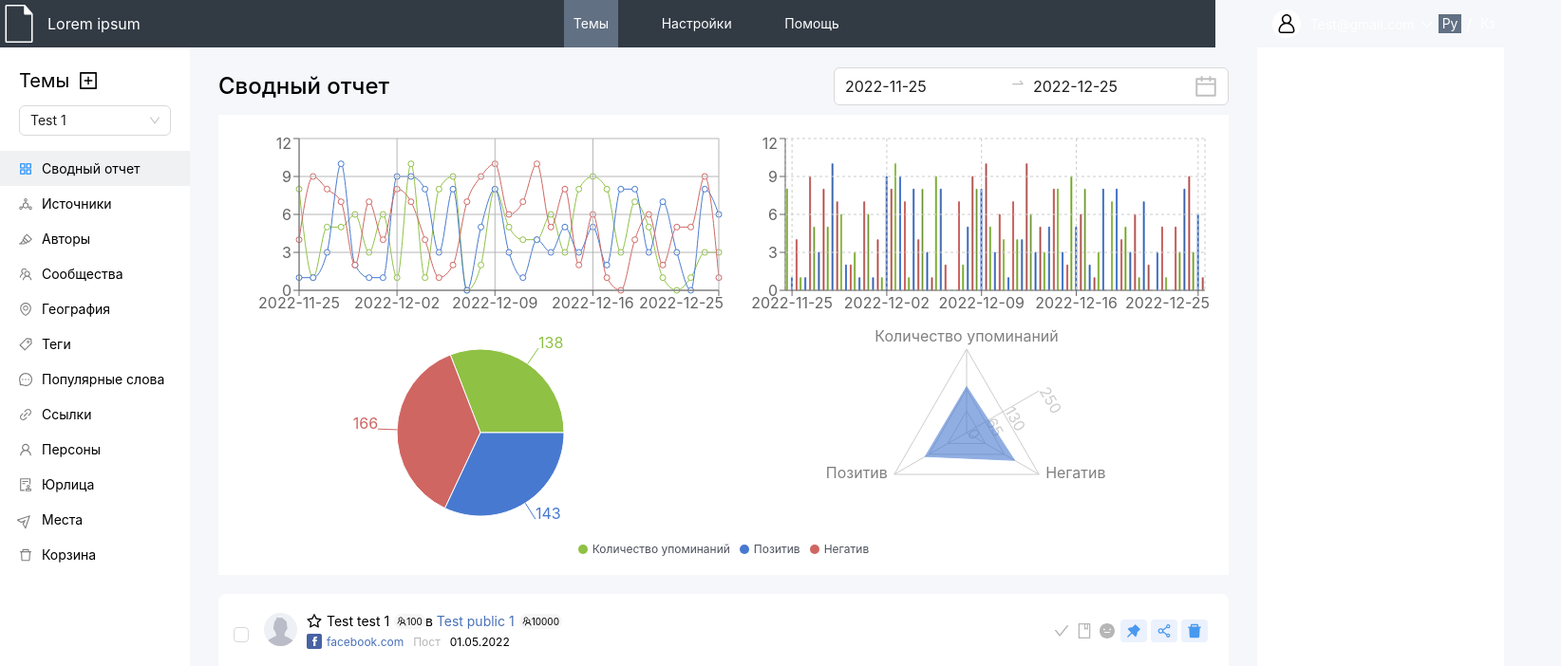
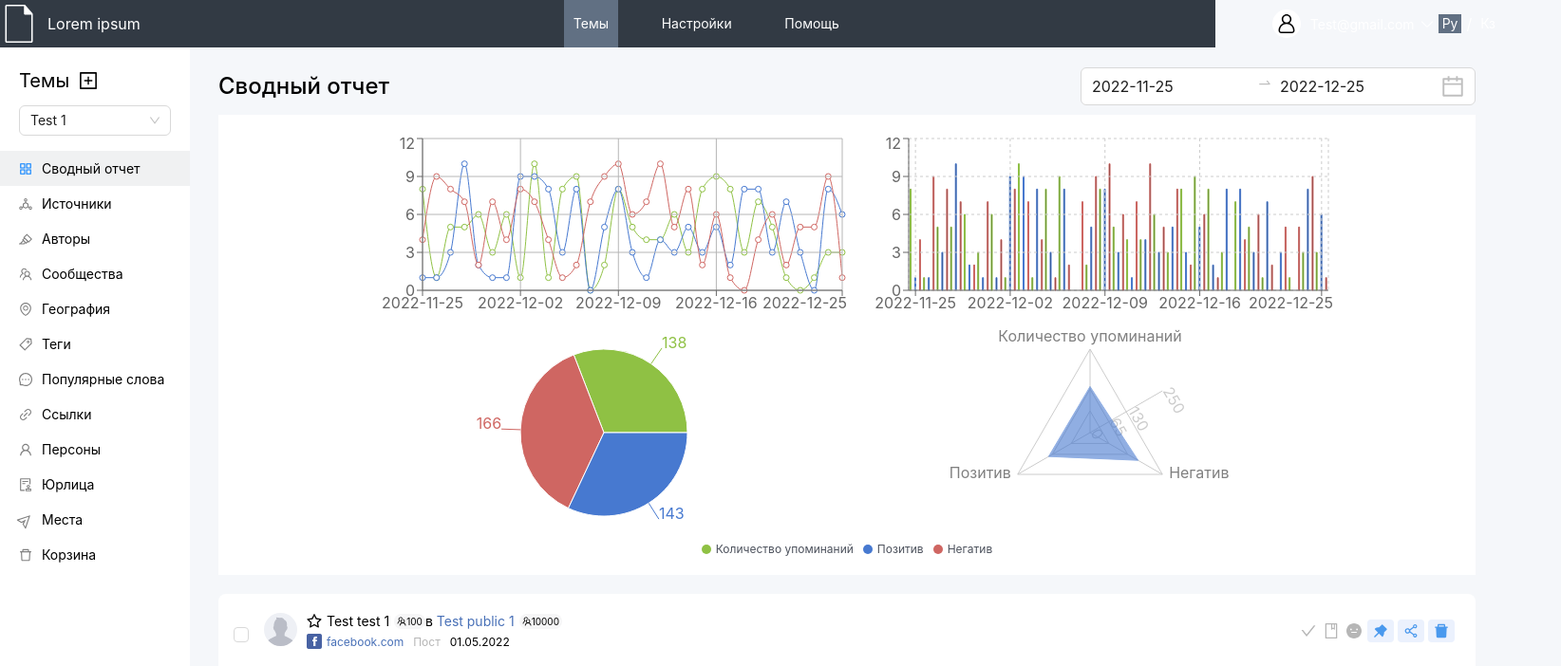
Before and after one commit to KixtyTakodachi/SideProject, a React (Create React App) app: page /theme in a window 1280 px wide. Shown: the top 702 px of the page at 95% size, 1644 px wide, since content can reach past the window. Built offline with nearby package versions, Linux system fonts and the light colour scheme; the HTML template or start-up script is replaced by a standard one.

Commit message:
Rightbar hidden

```diff
--- a/src/Components/ThemeItem/ThemeItem.js
+++ b/src/Components/ThemeItem/ThemeItem.js
@@ -511,9 +511,9 @@ export default function ThemeItem(){
                             }
                         </div>
                     </div>
-                    <div className='themeItem_right_bar'>
+                    {/*<div className='themeItem_right_bar'>*/}
 
-                    </div>
+                    {/*</div>*/}
                 </div>
             </div>
             <Footer/>
```
